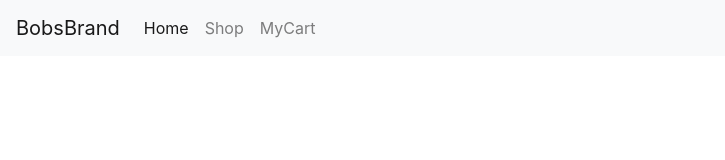
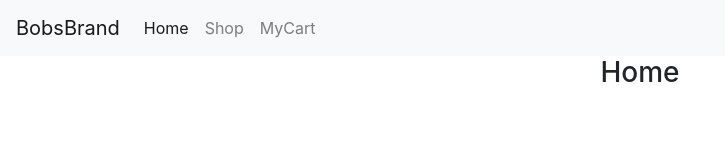
Before and after one commit to jrebelez/bobsbrand, a React (Create React App) app: page / in a window 1280 px wide. Shown: the top 160 px of the page, without its empty margins (0-725 px from the left). Built offline with nearby package versions, Linux system fonts and the light colour scheme.

Commit message:
home.js added

```diff
--- a/src/App.js
+++ b/src/App.js
@@ -1,12 +1,25 @@
-import React from 'react';
-import logo from './logo.svg';
+import React, { Component } from 'react';
+import {BrowserRouter, Route, Switch} from 'react-router-dom'
 import Navbar from './Components/Navbar';
+import Home from './Components/Home';
 import './App.css';
 
-function App() {
-  return (
-    <Navbar/>
-  );
+class App extends Component {
+  render() {
+    return (
+       <BrowserRouter>
+            <div className="App">
+
+              <Navbar/>
+                <Switch>
+                    <Route exact path="/" component={Home}/>
+
+                  </Switch>
+             </div>
+       </BrowserRouter>
+
+    );
+  }
 }
 
 export default App;
--- /dev/null
+++ b/src/Components/Home.js
@@ -0,0 +1,17 @@
+import React, { Component } from 'react';
+
+class Home extends Component{
+
+    render(){
+
+        return(
+            <div className="container">
+               <h3>Home</h3>
+            </div>
+        )
+    }
+
+}
+
+
+export default Home
```
